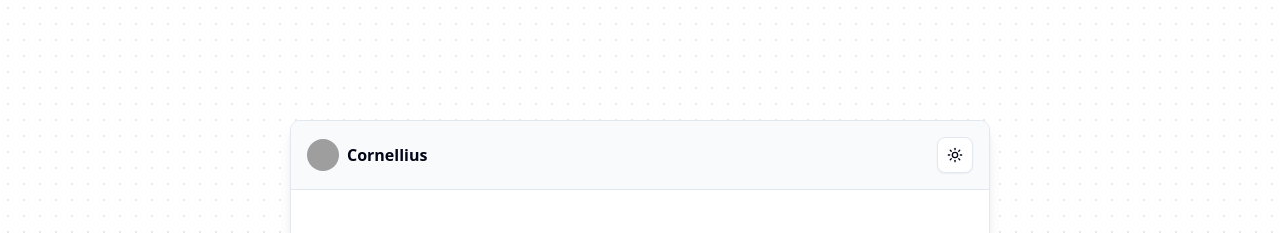
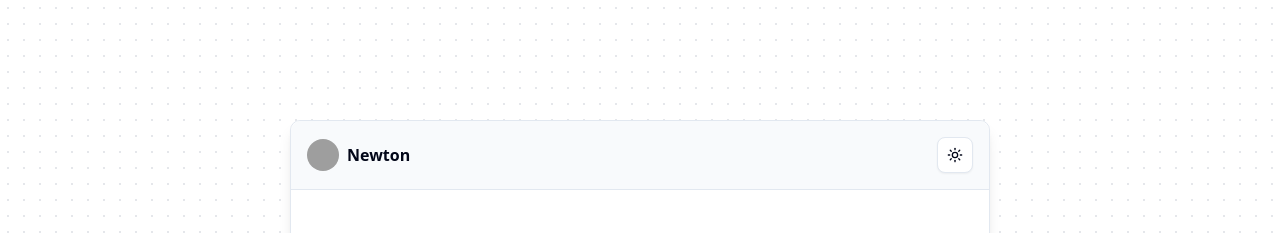
Before and after one commit to dominguetigs/chat-bot-experiment, a React (Vite) app: page / in a window 1280 px wide. Shown: the top 233 px of the page. Built offline with nearby package versions, Linux system fonts and the light colour scheme; grey boxes are pictures that could not be loaded.

Commit message:
feat: change default bot name to Newton

```diff
--- a/src/components/chat/header/index.tsx
+++ b/src/components/chat/header/index.tsx
@@ -10,7 +10,7 @@ export function ChatHeader() {
         <AvatarFallback>C</AvatarFallback>
       </Avatar>
 
-      <h3 className="ml-2 text-md font-semibold">Cornellius</h3>
+      <h3 className="ml-2 text-md font-semibold">Newton</h3>
 
       <div className="ml-auto">
         <ModeToggle />
```
